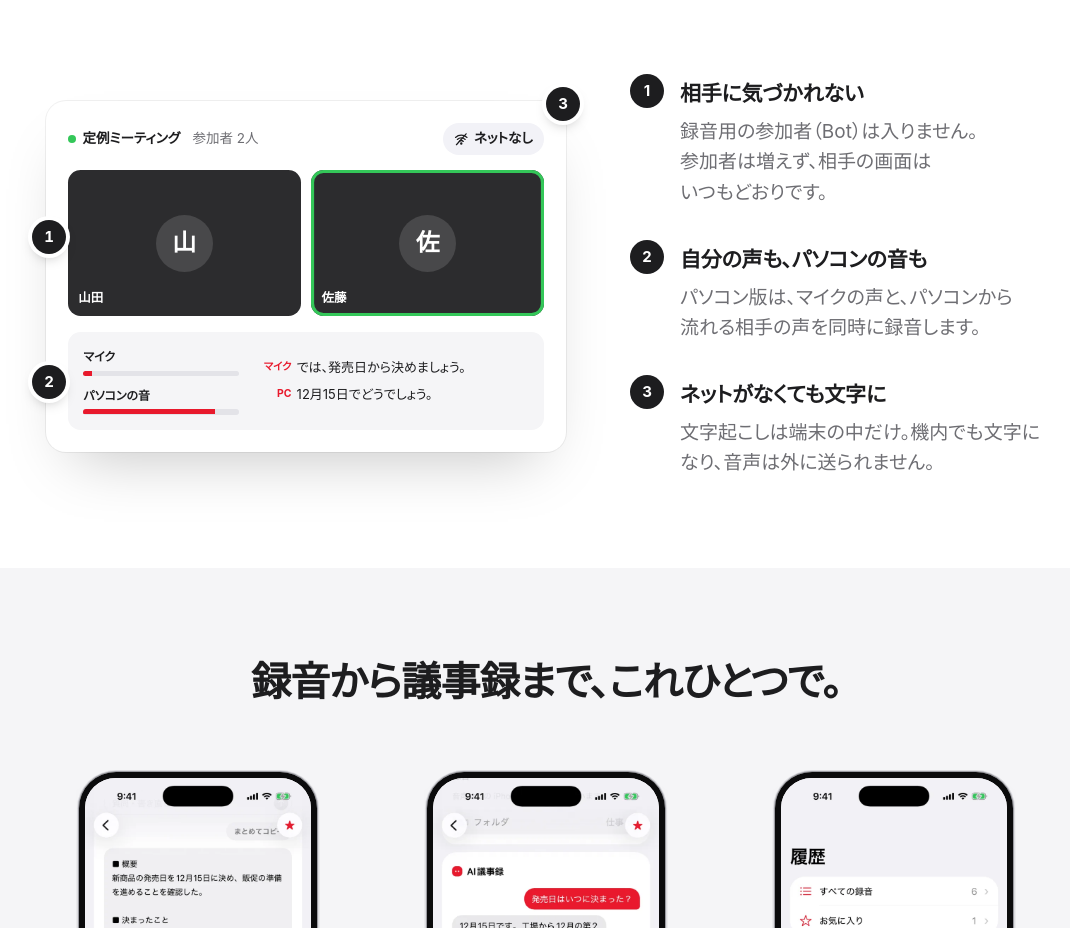
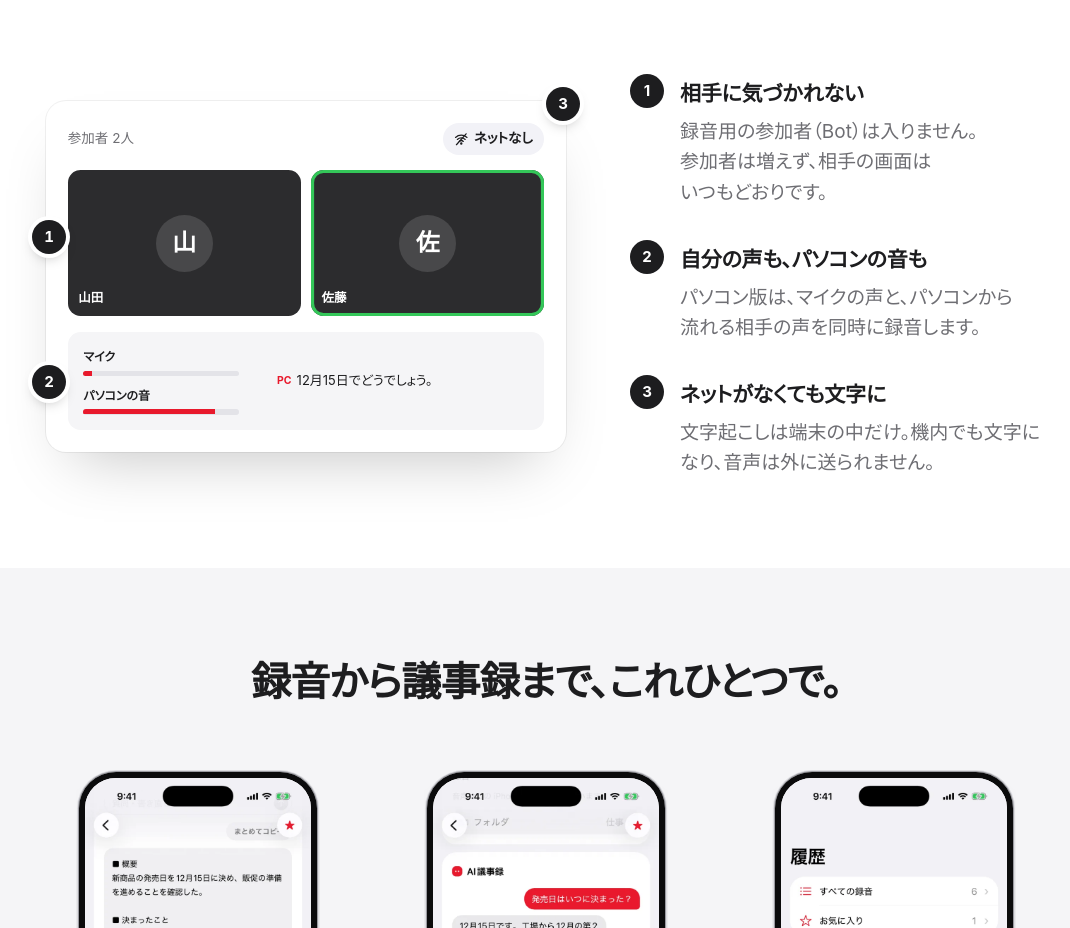
Before and after one commit to naoyattsuji/giroku-lp, a Next.js app: page / in a window 1280 px wide. Shown: the part 1100-2028 px from the top of the page, without its empty margins (94-1164 px from the left). Built offline with nearby package versions, Linux system fonts and the light colour scheme.

Commit message:
LP：会議の1画面から会議の名前を消し、会話を1行に（B 案）
Co-Authored-By: Claude Opus 5.5 <noreply@anthropic.com>

```diff
--- a/app/components/MeetingScene.tsx
+++ b/app/components/MeetingScene.tsx
@@ -3,6 +3,7 @@
 /*
  * 強み3つを「オンライン会議中の1画面」で見せる（G案、2026-11-08 本人が選んだ形）。
  * 会議の画面に ①②③ の印を打ち、横の説明と結びつける。
+ * 絵の中は「参加者の数・ネットなし・2人の画面・目盛り・会話1行」だけ（会議の名前は置かない。B 案）。
  *  ① 参加者は2人のまま（録音用の Bot が入らない）
  *  ② マイクとパソコンの音、2本の目盛りが話す人に合わせて動く
  *  ③ ネットなしでも文字になる（機内モードでも文字起こしが進む）
@@ -52,14 +53,14 @@ export function MeetingScene(): ReactElement {
   const current = TURNS[turn];
   const mic = useLevel(current.who === "マイク", running);
   const pc = useLevel(current.who === "PC", running);
-  const lines = reduced ? TURNS.slice(0, 3) : [TURNS[(turn + TURNS.length - 1) % TURNS.length], current];
+  // 会話は1行だけ見せる（情報を減らす。2026-11-08 本人が B 案を選んだ）
+  const lines = reduced ? [TURNS[2]] : [current];
 
   return (
     <div className="ms">
       <div className="ms-scene" role="img" aria-label="オンライン会議の画面。参加者は山田さんと佐藤さんの2人だけ。マイクとパソコンの音の目盛りが動き、ネットなしでも会話が文字になっていく">
         <div className="ms-window" aria-hidden="true">
           <div className="ms-head">
-            <span className="ms-live"><i />定例ミーティング</span>
             <span className="ms-count">参加者 2人</span>
             <span className="ms-offline">
               <svg viewBox="0 0 24 24"><path d="M2.5 9a14 14 0 0 1 19 0M5.5 12.3a9.5 9.5 0 0 1 13 0M8.6 15.6a5 5 0 0 1 6.8 0" /><circle cx="12" cy="19" r="1" /><path d="M4 21 20 3" /></svg>
@@ -81,7 +82,7 @@ export function MeetingScene(): ReactElement {
             </div>
             <div className="ms-lines">
               {lines.map((l, i) => (
-                <p key={`${turn}-${i}`} className={i === lines.length - 1 && running ? "is-new" : ""}><b>{l.who}</b>{l.text}</p>
+                <p key={`${turn}-${i}`} className={running ? "is-new" : ""}><b>{l.who}</b>{l.text}</p>
               ))}
             </div>
           </div>
```
